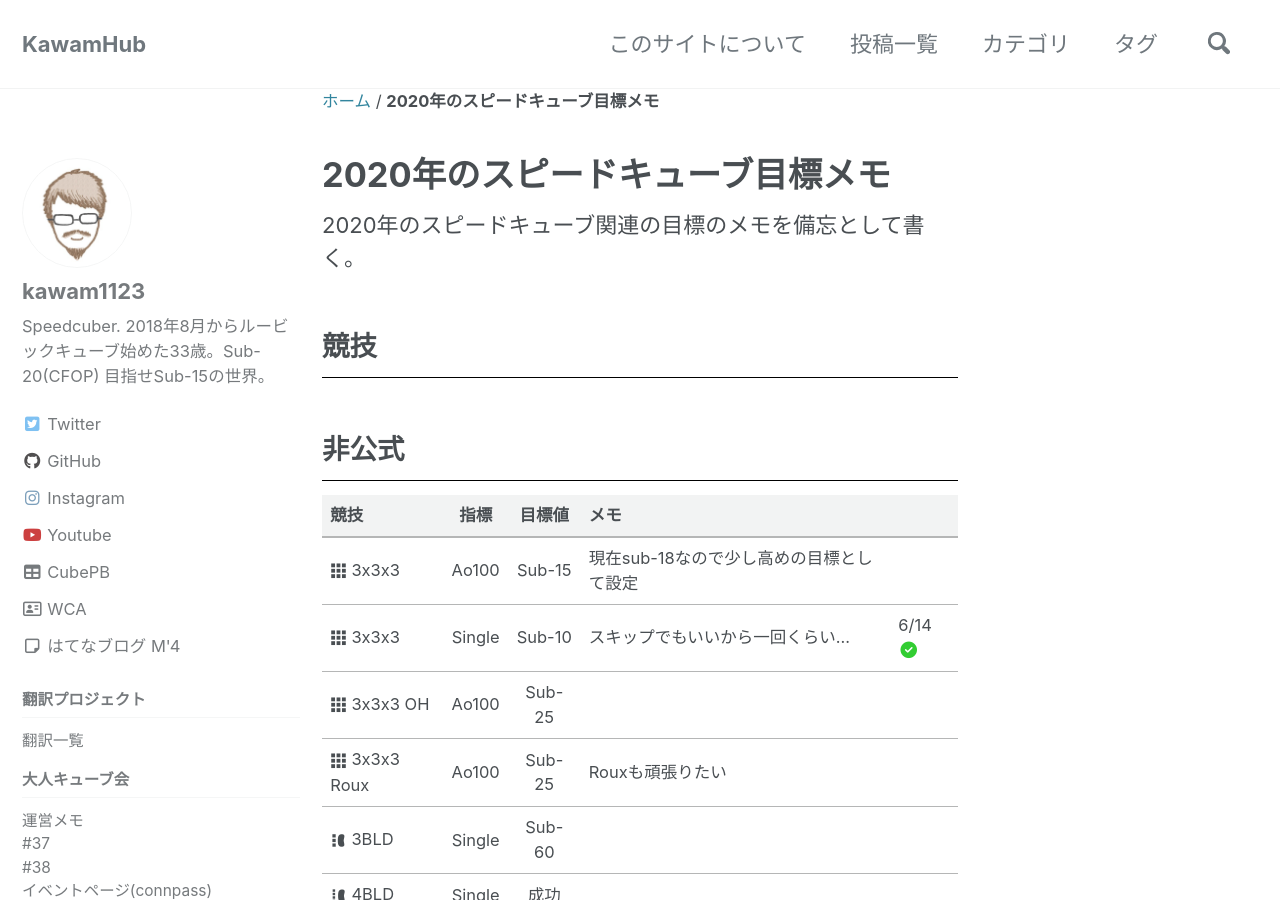
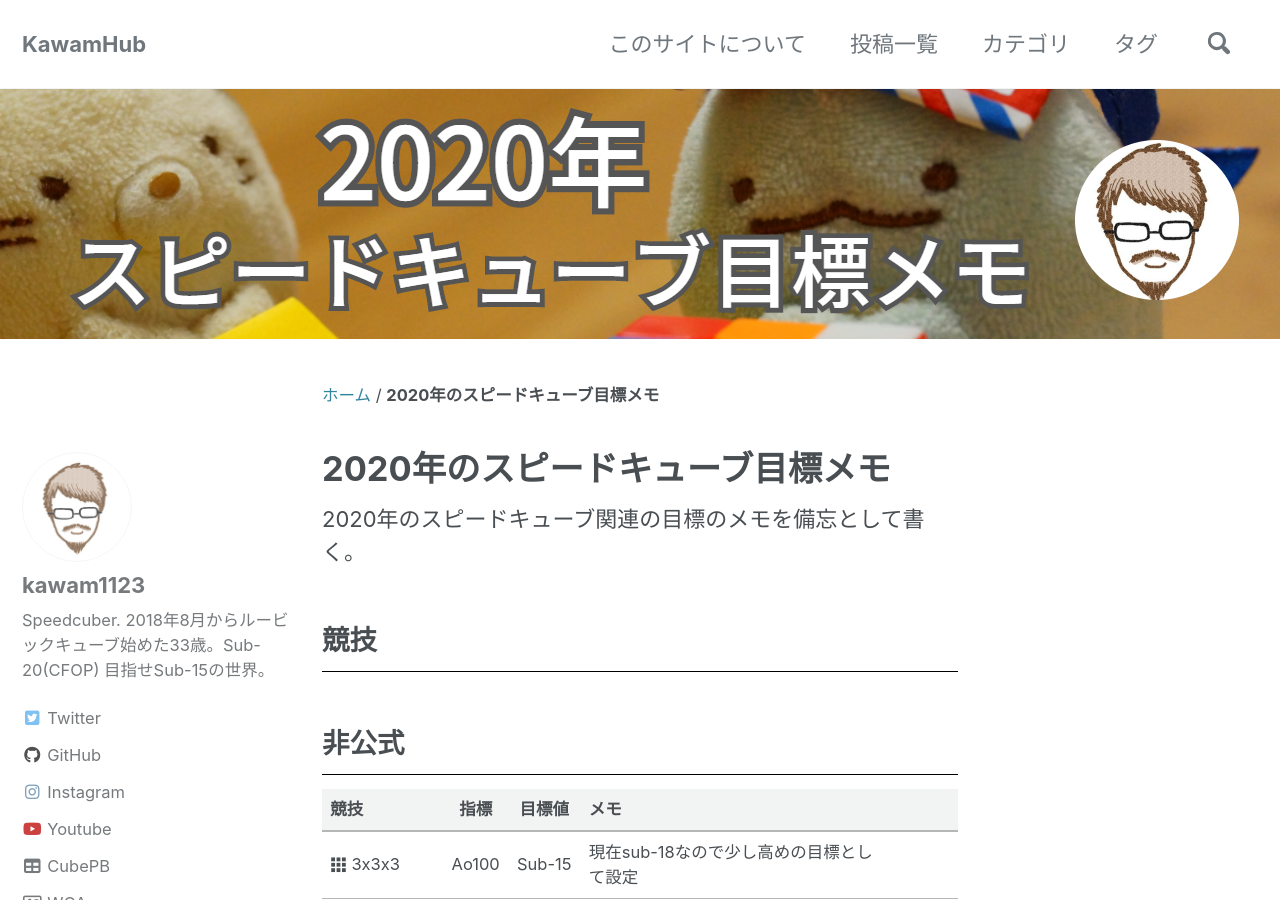
Before and after one commit to kawam1123/kawam1123.github.io, a Jekyll site: the page built from _posts/2020-01-01-2020goal.md, in a window 1280 px wide and 900 px high. Built offline with Jekyll 4.4.1, drawn with Linux system fonts in a browser that asks for light colours; cached includes are drawn as plain includes; nearby versions of some CDN libraries; some web fonts are replaced.

Commit message:
add cubing-coal header

```diff
--- a/_posts/2020-01-01-2020goal.md
+++ b/_posts/2020-01-01-2020goal.md
@@ -3,7 +3,9 @@ title: 2020年のスピードキューブ目標メモ
 description: "2020年のキューブ関連の目標のメモです。"
 excerpt: "2020年のスピードキューブ関連の目標のメモを備忘として書く。"
 header:
-  teaser: /assets/img/event-333.jpg
+  teaser: /assets/img/cubing-goal-header.png
+  og_image: /assets/img/cubing-goal-header-og.png
+  image: /assets/img/cubing-goal-header.png
 categories:
   - Blog
 tags:
```
Also changed, not shown: assets/img/cubing-goal-header-og.png (added), assets/img/cubing-goal-header.png (added).
